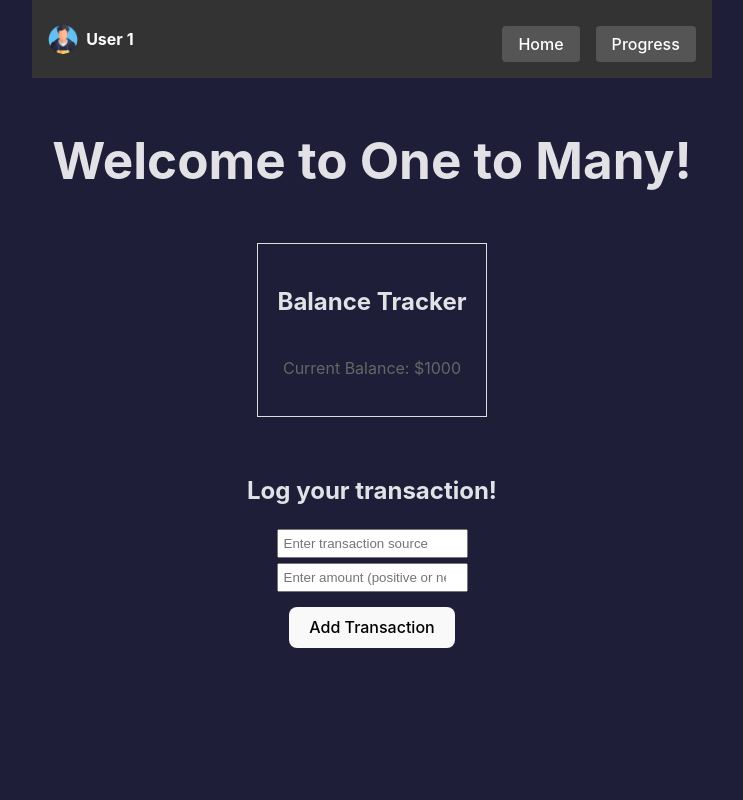
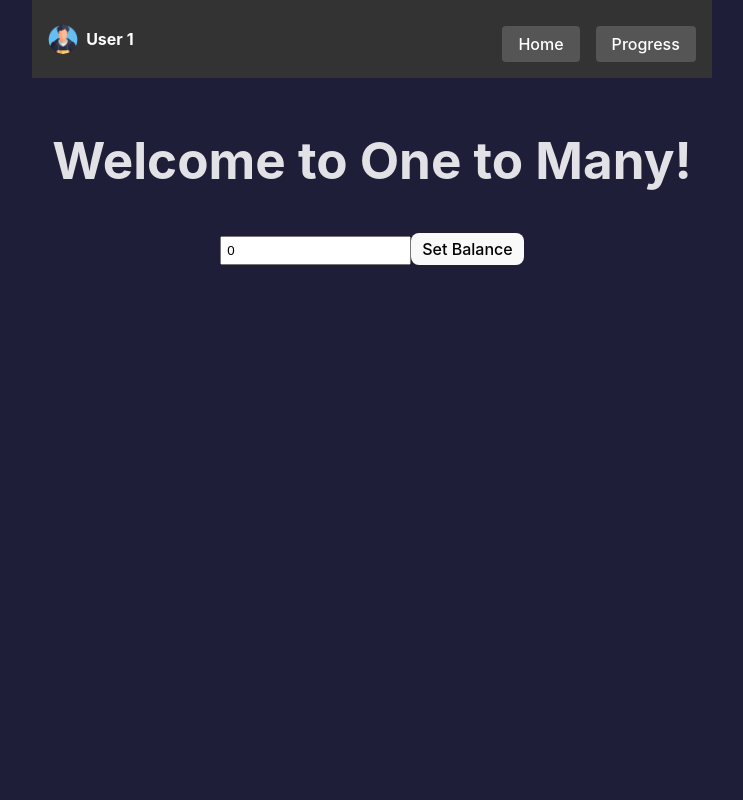
Before and after one commit to richardk021/OneToMany, a React (Vite) app: page /login in a window 1280 px wide. Shown: the top 800 px of the page, without its empty margins (268-1011 px from the left). Built offline with nearby package versions, Linux system fonts and the light colour scheme.

Commit message:
+login main (masih kurang redirect, value pass)

```diff
--- a/package.json
+++ b/package.json
@@ -10,8 +10,10 @@
     "preview": "vite preview"
   },
   "dependencies": {
+    "@types/react-router-dom": "^5.3.3",
     "react": "^18.2.0",
-    "react-dom": "^18.2.0"
+    "react-dom": "^18.2.0",
+    "react-router-dom": "^6.21.1"
   },
   "devDependencies": {
     "@types/react": "^18.2.43",
--- a/src/App.tsx
+++ b/src/App.tsx
@@ -1,16 +1,27 @@
-import React from 'react';
+import React, {} from 'react';
+import { useNavigate, Route, Routes, Link } from "react-router-dom";
 import Navbar from './components/Navbar';
 import Footer from './components/Footer';
 import HomePage from './pages/home';
+import Login from './Login';
 import './App.css';
 
 const App: React.FC = () => {
+  const navigate = useNavigate();
+  navigate("/login");
+  console.log('done')
+
   return (
-    <div>
-      <Navbar />
-      <HomePage />
-      <Footer />
-    </div>
+    <Routes>
+      <Route path="/" element={
+      <div>
+        <Navbar />
+        <HomePage />
+        <Footer />
+      </div>} />
+
+      <Route path="login" element={<Login />} />
+    </Routes>
   );
 }
 
--- /dev/null
+++ b/src/Login.tsx
@@ -0,0 +1,17 @@
+import React from 'react';
+import Navbar from './components/Navbar';
+import Footer from './components/Footer';
+import LoginMain from './components/LoginMain';
+import './App.css';
+
+const Login: React.FC = () => {
+  return (
+    <div>
+      <Navbar />
+      <LoginMain />
+      <Footer />
+    </div>
+  );
+}
+
+export default Login;
--- /dev/null
+++ b/src/components/LoginMain.css
@@ -0,0 +1,108 @@
+/* pages/HomePage.css */
+@import url('https://fonts.googleapis.com/css?family=IBM+Plex+Mono');
+@import url('https://fonts.googleapis.com/css?family=Poppins');
+
+.main {
+    display: flex;
+    flex-direction: column;
+    align-items: center;
+    padding: 20px;
+    height: 100vh;
+    overflow:hidden;
+  }
+
+  h1 {
+    color: #E1E1E6;
+  }
+
+  .transactionSection {
+    margin-top: 1rem;
+    text-align: center;
+  }
+
+  h2 {
+    color: #E1E1E6;
+  }
+
+  input {
+    margin-bottom: 5px; /* Move input below the button */
+    padding: 5px;
+  }
+
+  button {
+    padding: 5px 10px;
+    cursor: pointer;
+  }
+
+  ul {
+    list-style: none;
+    padding: 0;
+    margin: 0;
+  }
+
+  li {
+    margin-top: 5px;
+  }
+
+  ul.history {
+    list-style: none;
+    padding: 0;
+    margin: 0;
+    /* height: 100px; Set the fixed height as needed */
+    width: 400px; /* Set the fixed width as needed */
+    overflow-y: auto; /* Enable vertical overflow scrolling */
+    margin-bottom: 20px;
+    /* border: 1px solid #6d5dff; */
+  }
+
+  .history-content{
+    font-family: 'Poppins';
+    color: #E1E1E6;
+    border: 1px solid #6d5dff;
+    border-radius: 22px;
+    display: grid;
+    height: 80px;
+    display: grid;
+    grid-template-columns: repeat(2, 1fr);
+    grid-template-rows: repeat(2, 1fr);
+    grid-column-gap: 0px;
+    grid-row-gap: 0px;
+    align-items: center;
+  }
+
+  .content-name{
+    grid-area: 1 / 1 / 2 / 2;
+    text-align: left;
+    padding-left: 2rem;
+    font-size: 1.5rem;
+    align-items: baseline;
+    height: 12px;
+  }
+
+  .content-date{
+    grid-area: 2 / 1 / 3 / 2;
+    text-align: left;
+    padding-left: 2rem;
+    font-size: 0.75rem;
+    padding-bottom: 5px;
+  }
+
+  .content-amount{
+    grid-area: 1 / 2 / 3 / 3;
+    text-align: right;
+    padding-right: 2rem;
+  }
+
+  .transactions-name {
+    display: flex;
+    flex-direction: column;
+    justify-content: center;
+    align-items: center;
+  }
+
+  .transactions-amount {
+    display: flex;
+    flex-direction: column;
+    justify-content: center;
+    align-items: center;
+  }
--- /dev/null
+++ b/src/components/LoginMain.tsx
@@ -0,0 +1,37 @@
+// pages/HomePage.tsx
+
+import React, { useState } from 'react';
+import './LoginMain.css';
+import { useNavigate} from 'react-router-dom';
+
+const LoginMain: React.FC = () => {
+  const [balance, setBalance] = useState<number>(0);
+  const navigate = useNavigate();
+
+  const handleSetBal = () => {
+    if (!isNaN(balance)) {
+      const isPositive = balance > 0;
+
+      if(isPositive == true) {
+        navigate("/")
+      }
+    }
+  };
+
+  return (
+    <div className="main">
+      <h1>Welcome to One to Many!</h1>
+        <div className='balance-input'>
+          <input
+            type="number"
+            placeholder="Enter amount"
+            value={balance}
+            onChange={(e) => setBalance(e.target.valueAsNumber)}
+          />
+          <button onClick={handleSetBal}>Set Balance</button>
+      </div>
+    </div>
+  );
+};
+
+export default LoginMain;
--- a/src/main.tsx
+++ b/src/main.tsx
@@ -1,10 +1,16 @@
-import React from 'react'
-import ReactDOM from 'react-dom/client'
-import App from './App.tsx'
-import './index.css'
+
+import React from "react";
+import ReactDOM from "react-dom/client";
+import "./index.css";
+import App from "./App";
+// import reportWebVitals from "./reportWebVitals";
+import { BrowserRouter } from "react-router-dom";
 
 ReactDOM.createRoot(document.getElementById('root')!).render(
   <React.StrictMode>
-    <App />
-  </React.StrictMode>,
-)
+    {/*  New line */}
+    <BrowserRouter>
+      <App />
+    </BrowserRouter>
+  </React.StrictMode>
+);
--- a/src/pages/home.tsx
+++ b/src/pages/home.tsx
@@ -11,7 +11,7 @@ const formatter1 = new Intl.DateTimeFormat('en-US', { year: 'numeric', month: 'l
 const formattedDate1: string = formatter1.format(currentDate);
 
 const HomePage: React.FC = () => {
-  const [balance, setBalance] = useState<number>(1000);
+  const [balance, setBalance] = useState<number>(0);
   const [transactionName, setTransactionName] = useState<string>('');
   const [transactionAmount, setTransactionAmount] = useState<string>('');
   const [transactionDate] = useState<string>(formattedDate1);
```
Also changed, not shown: index.html (line endings or trailing spaces), src/Login.css (added), 1 other file (tests, documents, lock files or other folders).
